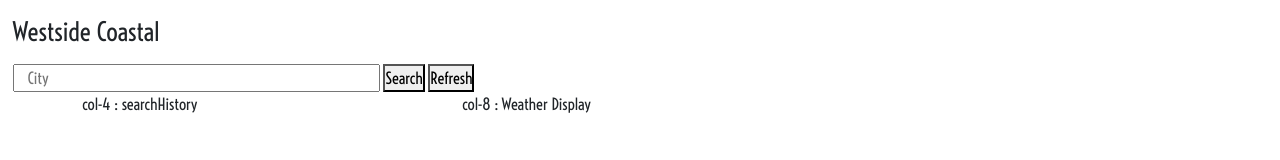
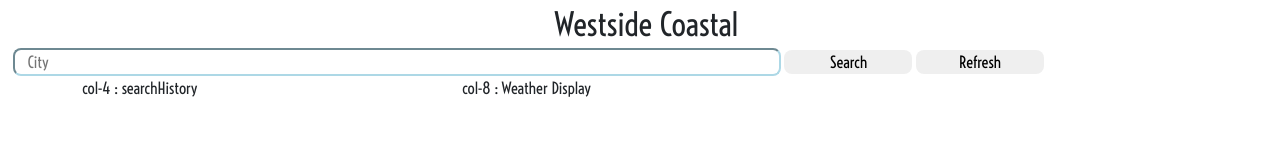
Before and after one commit to grdnd/wcwApp, a plain HTML site: page index.html in a window 1280 px wide. Drawn offline with nearby package versions, Linux system fonts and the light colour scheme.

Commit message:
Updated style.css form styling

```diff
--- a/assets/css/style.css
+++ b/assets/css/style.css
@@ -6,21 +6,38 @@
 
 body {
     font-family: 'Voltaire', sans-serif;
-    font-size: 1rem;
 }
 
-.wcw {
-    font-size: 160%;
-    padding: 1%
+/* Header styling */
+header {
+    font-size: 200%;
+    padding: 0 0 0 1%;
+    text-align: center;
 }
 
-input {
-    margin-left: 1%;
-    padding: 0 15% 0 1%;
+/* Input width and padding */
+#input {
+    width: 60%;
+    padding: 0 0 0 1%;
+    margin: 0 0 0 1%;
+    border-radius: .5rem;
+    border-color: lightblue;
+}
+
+/* Srch Btn styling */
+.search,
+.refresh {
+    width: 10%;
+    border-radius: .5rem;
+    border: none;
 }
 
 /* Style Header */
 /* style container of search */
 /* style submit button */
 /*  STOP CSS HERE GO TO JAVASCRIPT */
-/* style jumbotron */
+
+/* Breakpoint where bootstrap stacks */
+@media screen and (max-width 575px) {
+
+}
```
